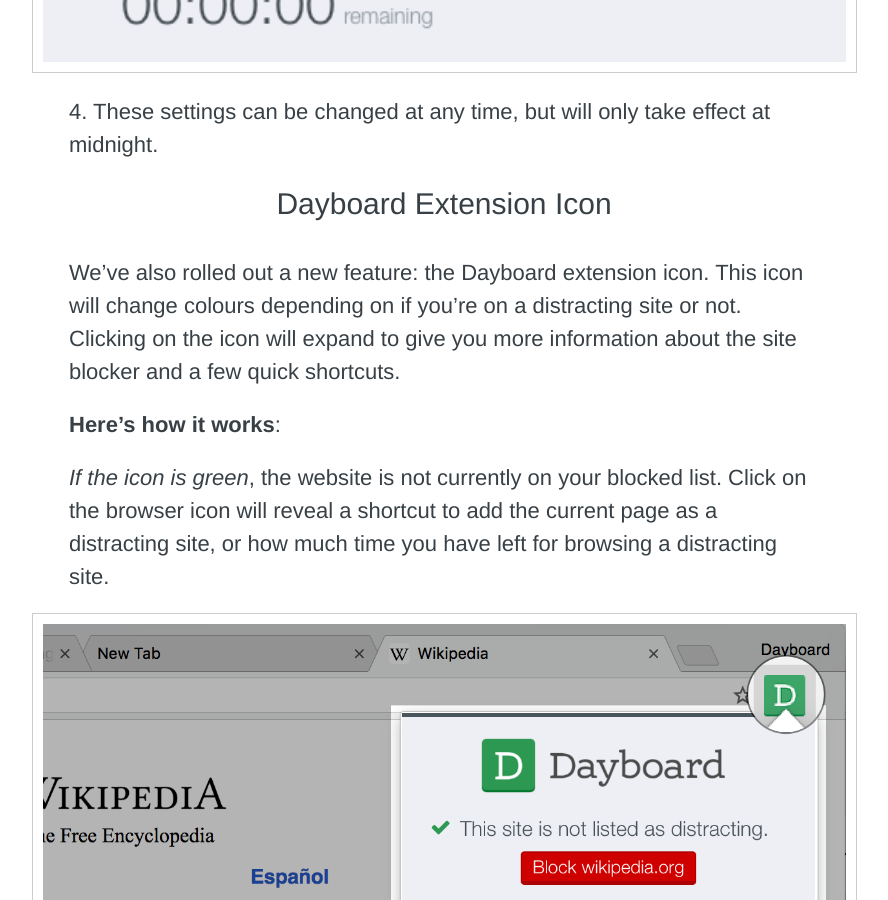
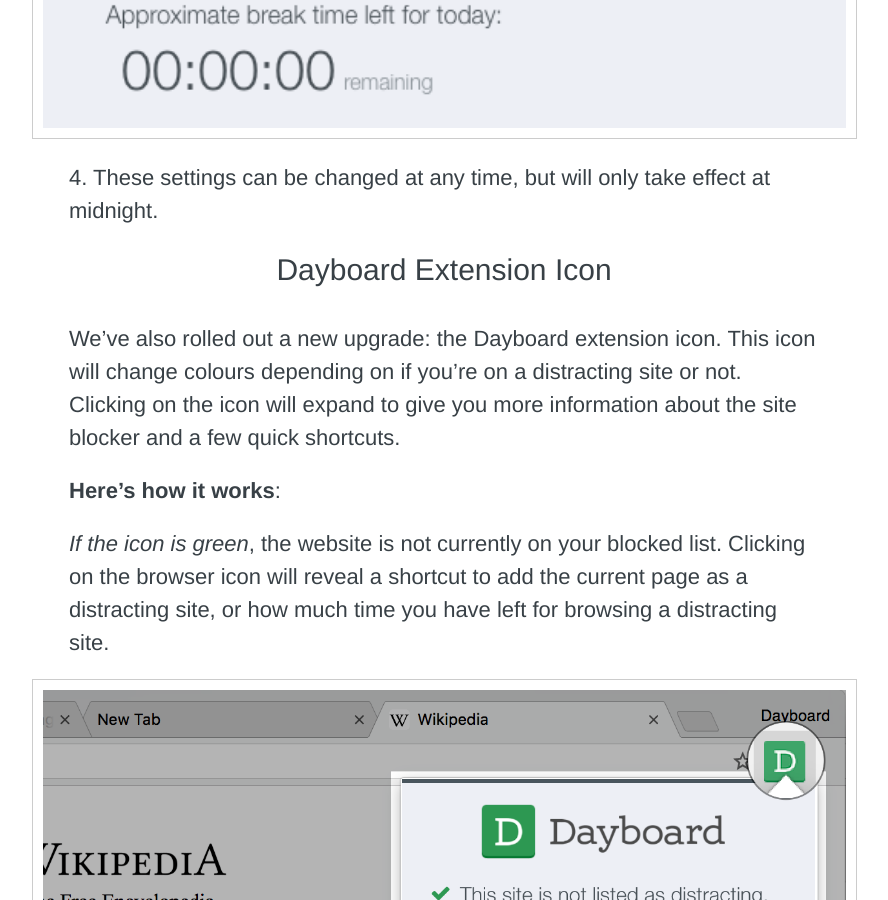
Before and after one commit to dayboard/blog, a Jekyll site: the page built from _posts/2017-06-08-scheduling-breaks-on-dayboard-site-blocker.md, in a window 1280 px wide and 900 px high, scrolled down 2471 px. Shown: the whole window, without its empty margins (196-1084 px from the left). Built offline with Jekyll 4.4.1, drawn with Linux system fonts in a browser that asks for light colours; nearby versions of some CDN libraries; comment, search, counter and statistics services are not loaded; some of the changed text lies outside the part shown.

Commit message:
Minor fixes as per Abhi's request on copy

```diff
--- a/_posts/2017-06-08-scheduling-breaks-on-dayboard-site-blocker.md
+++ b/_posts/2017-06-08-scheduling-breaks-on-dayboard-site-blocker.md
@@ -1,6 +1,6 @@
 ---
 layout: post
-title: "Site Blockers Schedules and Browser Extension Icons"
+title: "Site Blocker Schedules and Browser Extension Icons"
 date: 2017-06-08 02:00:00 UTC-05:00
 categories: Product
 disqus_identifier: 13
@@ -10,7 +10,7 @@
 excerpt: "You can now have more control over when you want site blocking to occur using our scheduling feature. Set active days, schedule break times, and quickly see how much distracting time you have left on any given moment."
 ---
 
-We've released a few upgrades to our [Site Blocker](https://blog.dayboard.co/website-blocker-chrome): site blockers can now be scheduled!
+We've released a few upgrades to our [Site Blocker](https://blog.dayboard.co/website-blocker-chrome): site blockers can now be scheduled, an icon that appears red and green depening on if the site blocker is active, and a single-click button to add distracting site on your blocked list.
 
 Before today, unless site blocking was turned off completely, the only way to turn it off was to either complete all of your tasks or click on the 'I'm done working for the day' button. Now, you can have more control over the site blocker by scheduling *when* it should be active.
 
@@ -38,11 +38,11 @@
 
 ### Dayboard Extension Icon
 
-We've also rolled out a new feature: the Dayboard extension icon. This icon will change colours depending on if you're on a distracting site or not. Clicking on the icon will expand to give you more information about the site blocker and a few quick shortcuts.
+We've also rolled out a new upgrade: the Dayboard extension icon. This icon will change colours depending on if you're on a distracting site or not. Clicking on the icon will expand to give you more information about the site blocker and a few quick shortcuts.
 
 **Here's how it works**:
 
-*If the icon is green*, the website is not currently on your blocked list. Click on the browser icon will reveal a shortcut to add the current page as a distracting site, or how much time you have left for browsing a distracting site.
+*If the icon is green*, the website is not currently on your blocked list. Clicking on the browser icon will reveal a shortcut to add the current page as a distracting site, or how much time you have left for browsing a distracting site.
 
 <div>
   <img src="/assets/images/product/site-blocker-break-green-notification.png" title="Dayboard's site blocker icon turns green to indicate you're on a website that can be blocked." alt="Dayboard Site Blocker Extension Icon - Green">
```
